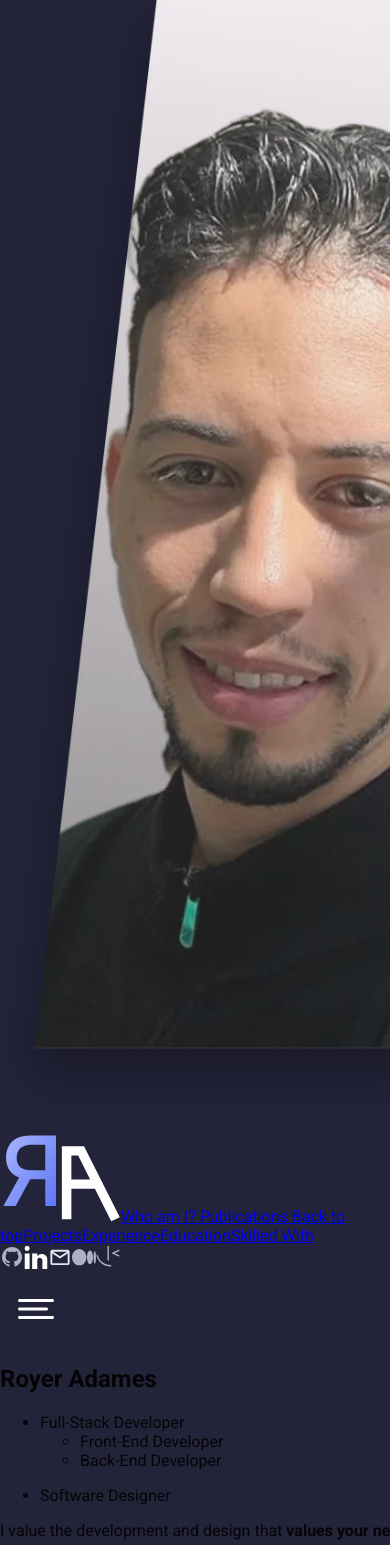
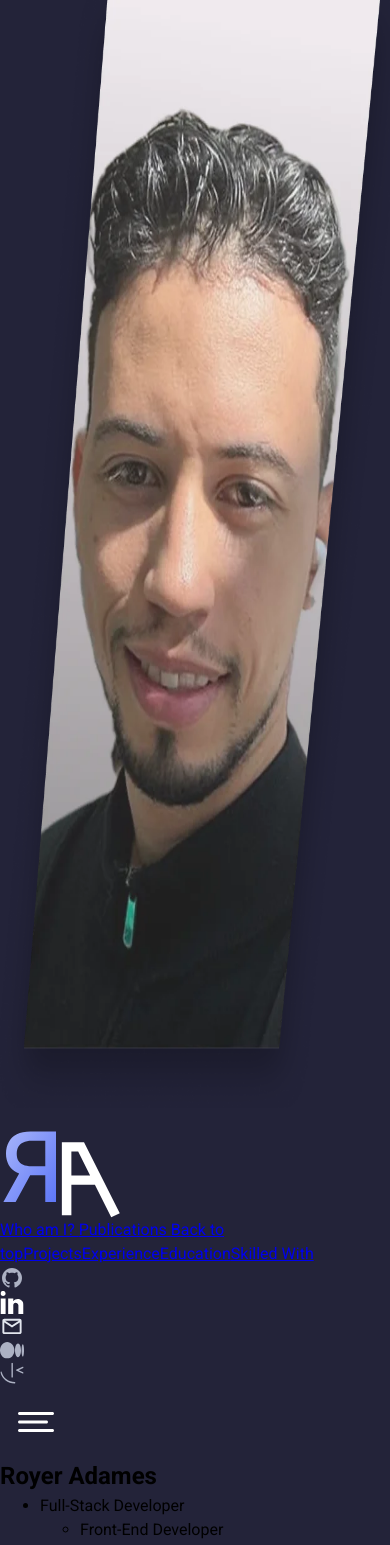
Before and after one commit to royeradames/royeradames-web-v2, an Angular app: page / in a window 390 px wide. Shown: the top 1545 px of the page. Built offline with nearby package versions, Linux system fonts and the light colour scheme.

Commit message:
Implement a modern CSS reset and enhance global styles for improved layout consistency and responsiveness.

```diff
--- a/src/styles.css
+++ b/src/styles.css
@@ -1,10 +1,56 @@
+/* Modern CSS Reset */
+*,
+*::before,
+*::after {
+  box-sizing: border-box;
+}
+
+* {
+  margin: 0;
+}
+
+body {
+  line-height: 1.5;
+  -webkit-font-smoothing: antialiased;
+}
+
+img,
+picture,
+video,
+canvas,
+svg {
+  display: block;
+  max-width: 100%;
+}
+
+input,
+button,
+textarea,
+select {
+  font: inherit;
+}
+
+p,
+h1,
+h2,
+h3,
+h4,
+h5,
+h6 {
+  overflow-wrap: break-word;
+}
+
+#root,
+#__next {
+  isolation: isolate;
+}
+
 /* Import Angular Material's pre-built theme */
 @import '@angular/material/prebuilt-themes/indigo-pink.css';
 
 /* Global styles */
 html, body {
   height: 100%;
-  margin: 0;
   font-family: Roboto, "Helvetica Neue", sans-serif;
 }
 
```
